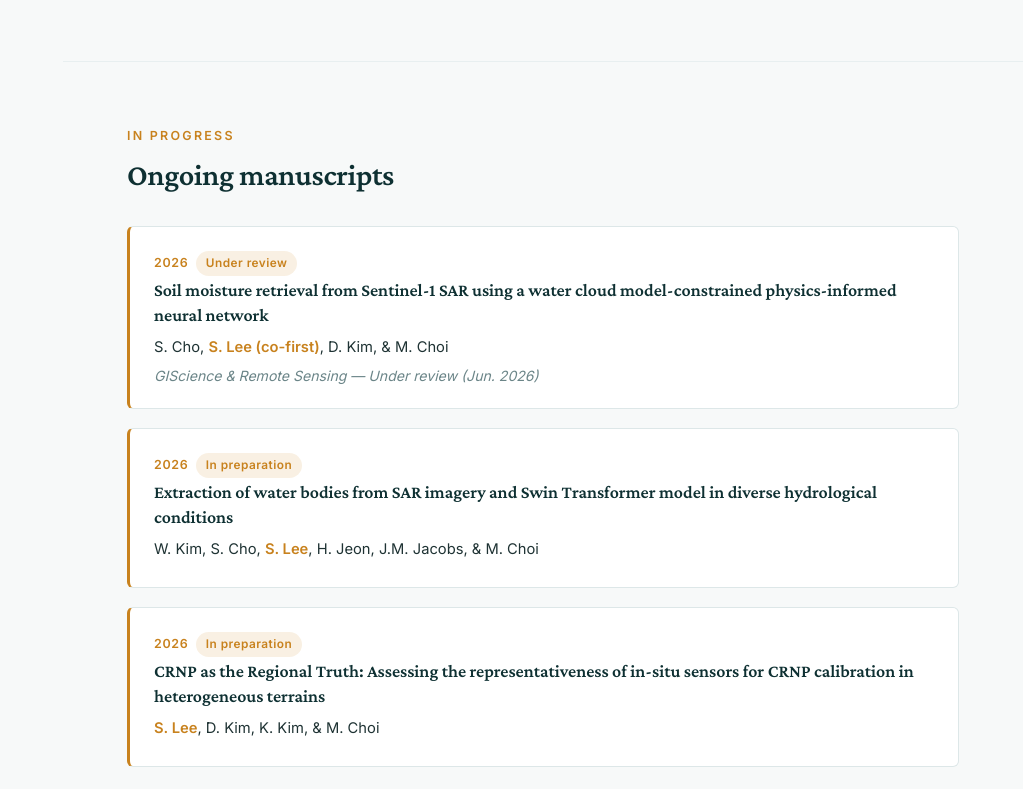
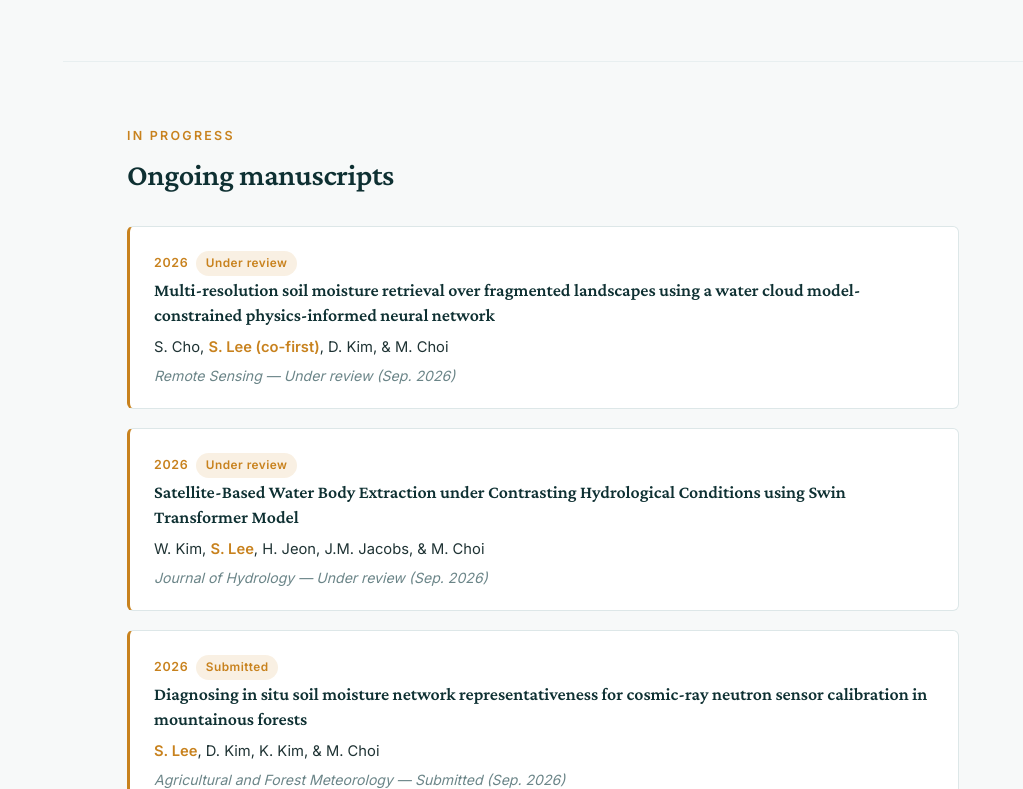
Before and after one commit to SCLEE0017/SCLEE0017.github.io, a plain HTML site: page index.html in a window 1280 px wide. Shown: the part 3673-4462 px from the top of the page, without its empty margins (257-1280 px from the left). Drawn offline with nearby package versions, Linux system fonts and the light colour scheme.

Commit message:
Update index.html

```diff
--- a/index.html
+++ b/index.html
@@ -575,7 +575,7 @@
           <span class="pub-year">2026</span>
           <div class="pub-title">Global CMIP6-based datasets of vegetation-responsive and feedback-deflated potential evapotranspiration</div>
           <div class="pub-authors">D. Kim, <em>S. Lee</em>, &amp; M. Choi</div>
-          <div class="pub-venue">Scientific Data</div>
+          <div class="pub-venue">Scientific Data, 13, 1250 (2026)</div>
           <a href="https://doi.org/10.1038/s41597-026-07553-0" target="_blank" rel="noopener" class="pub-link">View paper →</a>
         </li>
 
@@ -649,21 +649,23 @@
 
         <li class="pub-item">
           <span class="pub-year">2026</span><span class="pub-status">Under review</span>
-          <div class="pub-title">Soil moisture retrieval from Sentinel-1 SAR using a water cloud model-constrained physics-informed neural network</div>
+          <div class="pub-title">Multi-resolution soil moisture retrieval over fragmented landscapes using a water cloud model-constrained physics-informed neural network</div>
           <div class="pub-authors">S. Cho, <em>S. Lee (co-first)</em>, D. Kim, &amp; M. Choi</div>
-          <div class="pub-venue">GIScience & Remote Sensing — Under review (Jun. 2026)</div>
+          <div class="pub-venue">Remote Sensing — Under review (Sep. 2026)</div>
         </li>
 
         <li class="pub-item">
-          <span class="pub-year">2026</span><span class="pub-status">In preparation</span>
-          <div class="pub-title">Extraction of water bodies from SAR imagery and Swin Transformer model in diverse hydrological conditions</div>
-          <div class="pub-authors">W. Kim, S. Cho, <em>S. Lee</em>, H. Jeon, J.M. Jacobs, &amp; M. Choi</div>
+          <span class="pub-year">2026</span><span class="pub-status">Under review</span>
+          <div class="pub-title">Satellite-Based Water Body Extraction under Contrasting Hydrological Conditions using Swin Transformer Model</div>
+          <div class="pub-authors">W. Kim, <em>S. Lee</em>, H. Jeon, J.M. Jacobs, &amp; M. Choi</div>
+          <div class="pub-venue">Journal of Hydrology — Under review (Sep. 2026)</div>
         </li>
 
         <li class="pub-item">
-          <span class="pub-year">2026</span><span class="pub-status">In preparation</span>
-          <div class="pub-title">CRNP as the Regional Truth: Assessing the representativeness of in-situ sensors for CRNP calibration in heterogeneous terrains</div>
+          <span class="pub-year">2026</span><span class="pub-status">Submitted</span>
+          <div class="pub-title">Diagnosing in situ soil moisture network representativeness for cosmic-ray neutron sensor calibration in mountainous forests</div>
           <div class="pub-authors"><em>S. Lee</em>, D. Kim, K. Kim, &amp; M. Choi</div>
+          <div class="pub-venue">Agricultural and Forest Meteorology — Submitted (Sep. 2026)</div>
         </li>
 
       </ul>
```
